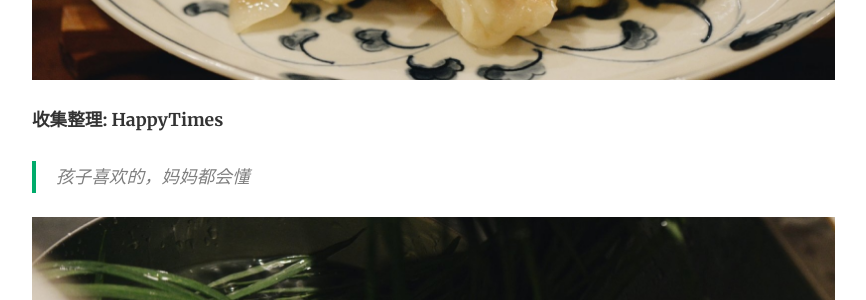
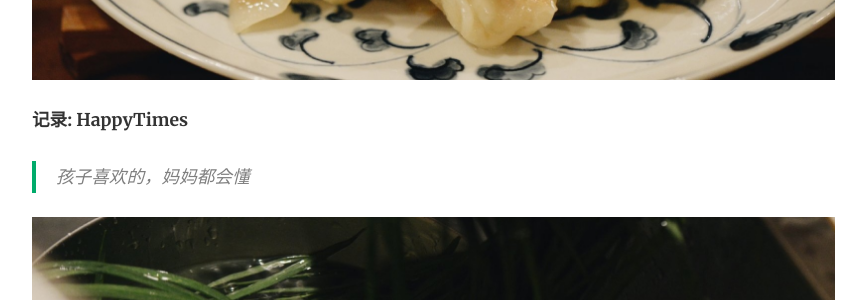
Before and after one commit to Newly6161/Happy-Times, a Jekyll site: the page built from _posts/2021-03-18-foods.md, in a window 1280 px wide and 900 px high, scrolled down 474 px. Shown: the part 151-451 px from the top of the window, without its empty margins (253-1119 px from the left). Built offline with Jekyll 4.4.1, drawn with Linux system fonts in a browser that asks for light colours; nearby versions of some CDN libraries.

Commit message:
标记记录

```diff
--- a/_posts/2021-03-18-foods.md
+++ b/_posts/2021-03-18-foods.md
@@ -5,7 +5,7 @@ image: "assets/images/210318-010.jpg"
 featured: true
 ---
 
-**收集整理:** **HappyTimes**
+**记录:** **HappyTimes**
 
 > 孩子喜欢的，妈妈都会懂
 
```
